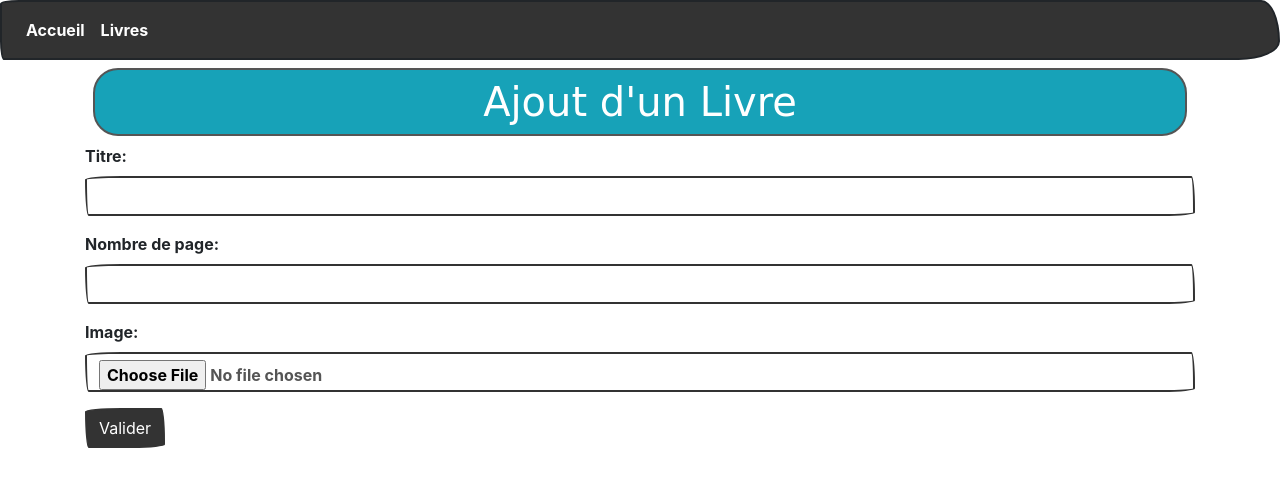
After one commit to PhilippeGlessmer/PDO, a PHP site: template views/ajoutLivre.view.php in a window 1280 px wide. The commit adds this page. Shown: the top 487 px of the page. Run offline with PHP 8.4, Linux system fonts and the light colour scheme; the template is opened without the code that fills it, so the values that code supplies are empty; some libraries are stand-ins or nearby versions; some web fonts are replaced.

Commit message:
Session2 Form Ajouter Livre 1/2

```diff
--- a/controllers/LivresController.controller.php
+++ b/controllers/LivresController.controller.php
@@ -18,4 +18,7 @@ class LivresController{
         $livre = $this->livreManager->getLivreById($id);
         require "views/afficherLivre.view.php";
     }
+    public function ajoutLivre(){
+        require "views/ajoutLivre.view.php";
+    }
 }
--- a/index.php
+++ b/index.php
@@ -20,8 +20,10 @@ try{
                 } else if($url[1] === "l") {
                     echo $livreController->afficherLivre($url[2]);
                 } else if($url[1] === "a") {
-                    echo "ajouter d'un livre";
-                } else if($url[1] === "m") {
+                    $livreController->ajoutLivre();
+                } else if($url[1] === "av") {
+                    echo 'Validation d\'un Livre';
+                }else if($url[1] === "m") {
                     echo "modifier un livre";
                 } else if($url[1] === "s") {
                     echo "suppression d'un livre";
--- /dev/null
+++ b/views/ajoutLivre.view.php
@@ -0,0 +1,23 @@
+<?php
+ob_start();
+?>
+    <form method="post" action="<?php URL;?>/livres/av" enctype="multipart/form-data">
+        <div class="form-group">
+            <label for="titre">Titre:</label>
+            <input type="text" class="form-control" name="titre">
+        </div>
+        <div class="form-group">
+            <label for="nbPages">Nombre de page:</label>
+            <input type="text" class="form-control" name="nbPages">
+        </div>
+        <div class="form-group">
+            <label for="images">Image:</label>
+            <input type="file" class="form-control" name="images">
+        </div>
+        <button type="submit" class="btn btn-primary">Valider</button>
+    </form>
+<?php
+$content = ob_get_clean();
+$titre = "Ajout d'un Livre";
+require "template.php";
+?>
--- a/views/livres.view.php
+++ b/views/livres.view.php
@@ -21,7 +21,7 @@ ob_start();
     </tr>
     <?php endfor; ?>
 </table>
-<a href="" class="btn btn-success d-block">Ajouter</a>
+<a href="<?php echo URL;?>livres/a" class="btn btn-success d-block">Ajouter</a>
 
 <?php
 $content = ob_get_clean();
```
